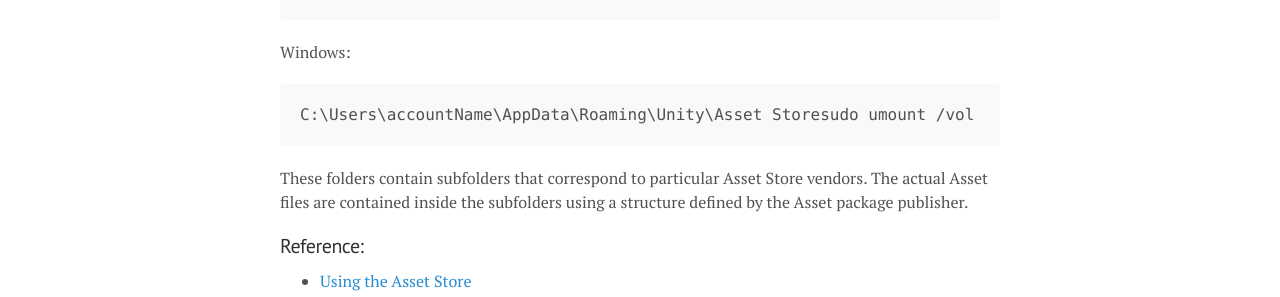
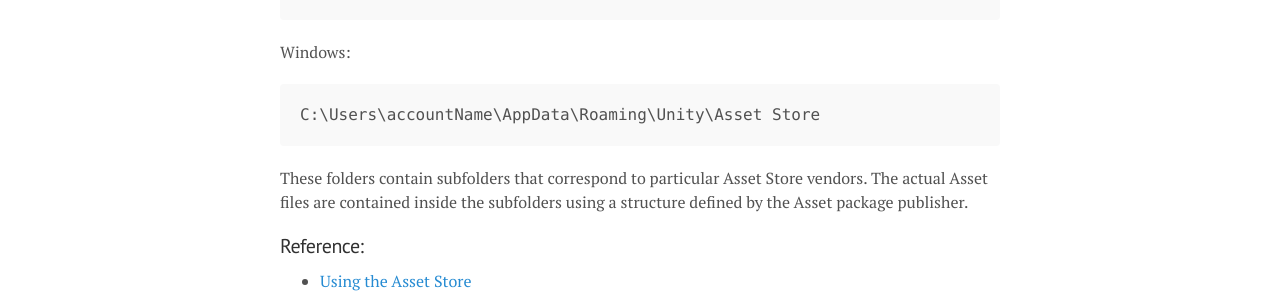
Before and after one commit to usunyu/usunyu.github.io, a Jekyll site: the page built from note/_posts/2020-01-04-unity-location-of-downloaded-asset-files.markdown, in a window 1280 px wide. Shown: the part 357-654 px from the top of the page. Built offline with Jekyll 4.4.1, drawn with Linux system fonts in a browser that asks for light colours.

Commit message:
Fix typo

````diff
--- a/note/_posts/2020-01-04-unity-location-of-downloaded-asset-files.markdown
+++ b/note/_posts/2020-01-04-unity-location-of-downloaded-asset-files.markdown
@@ -12,7 +12,7 @@
 
 Windows:
 ```
-C:\Users\accountName\AppData\Roaming\Unity\Asset Storesudo umount /vol
+C:\Users\accountName\AppData\Roaming\Unity\Asset Store
 ```
 
 These folders contain subfolders that correspond to particular Asset Store vendors. The actual Asset files are contained inside the subfolders using a structure defined by the Asset package publisher.
````
